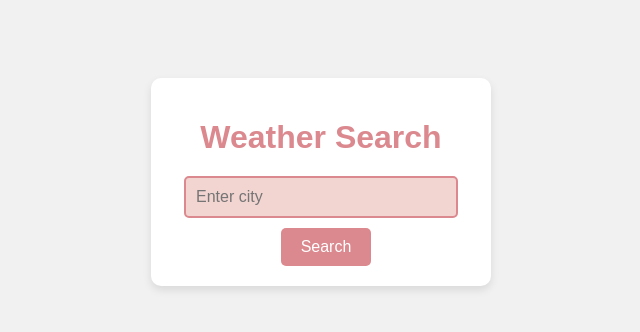
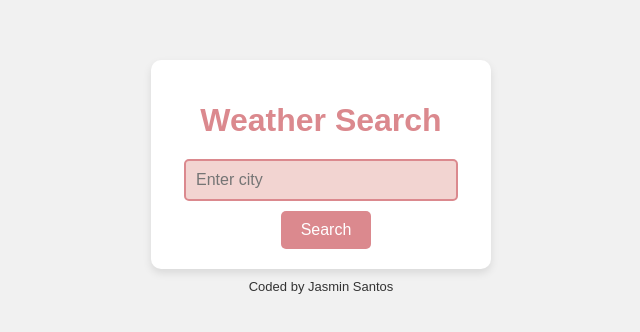
Before and after one commit to Jarabey/Weather-React, a React (Create React App) app: page / in a window 1280 px wide. Shown: the part 178-510 px from the top of the page, without its empty margins (319-959 px from the left). Built offline with nearby package versions, Linux system fonts and the light colour scheme.

Commit message:
Credits added

```diff
--- a/src/App.css
+++ b/src/App.css
@@ -170,3 +170,8 @@ img {
   width: 50px;
   height: 50px;
 }
+
+.credits {
+  color: #333;
+  font-size: 13px
+}
--- a/src/WeatherSearch.js
+++ b/src/WeatherSearch.js
@@ -31,6 +31,8 @@ const WeatherSearch = () => {
   };
 
   return (
+    <div>
+      {/* Weather Container */}
       <div className="weather-container">
         <h1>Weather Search</h1>
         <input
@@ -57,6 +59,11 @@ const WeatherSearch = () => {
         {error && <p className="error-message">{error}</p>}
       </div>
 
+      {/* Credits Section */}
+      <div>
+        <p className="credits">Coded by Jasmin Santos</p>
+      </div>
+    </div>
   );
 };
 
```
Lines whose indentation alone changed are shown as unchanged.
